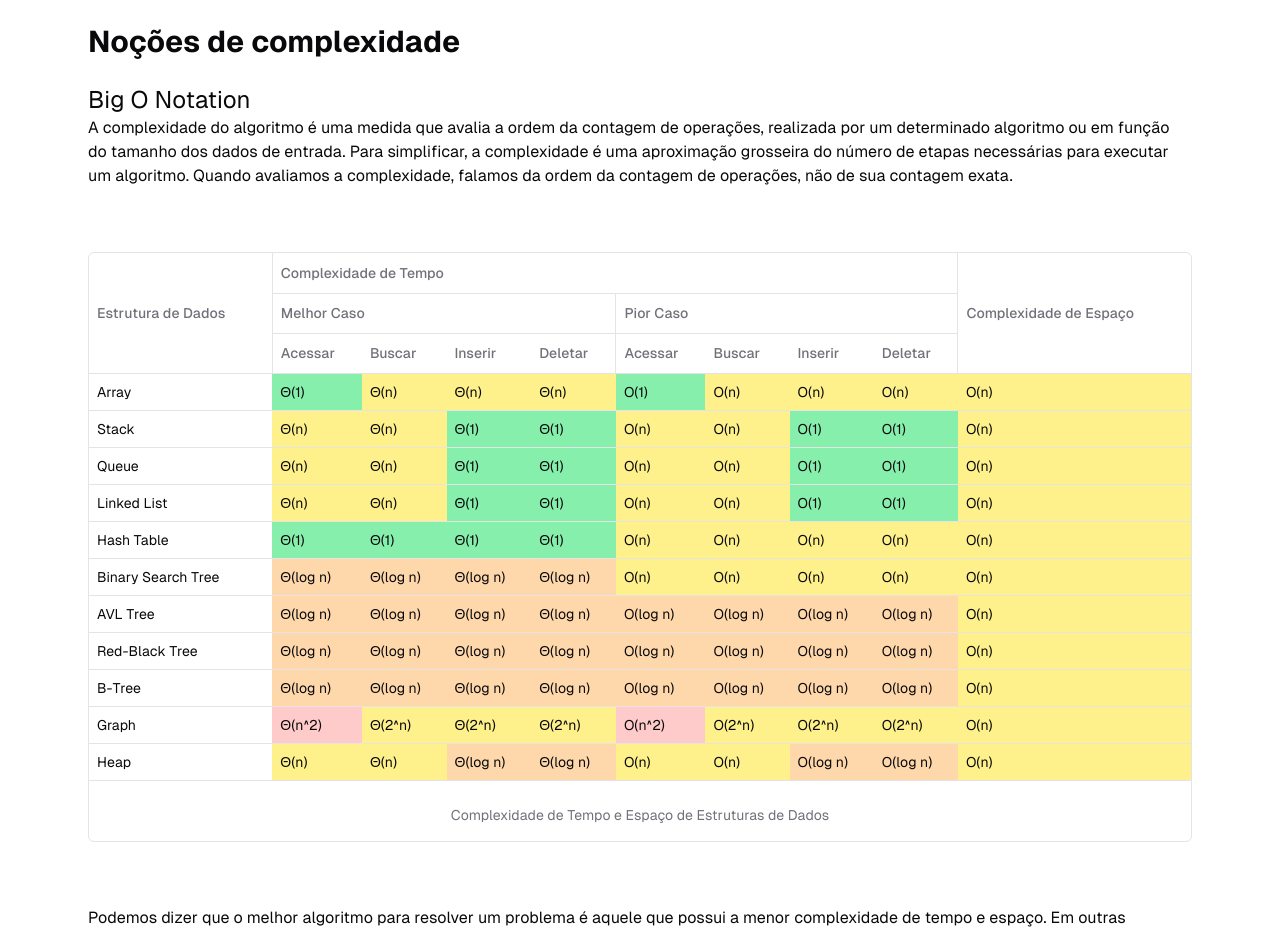
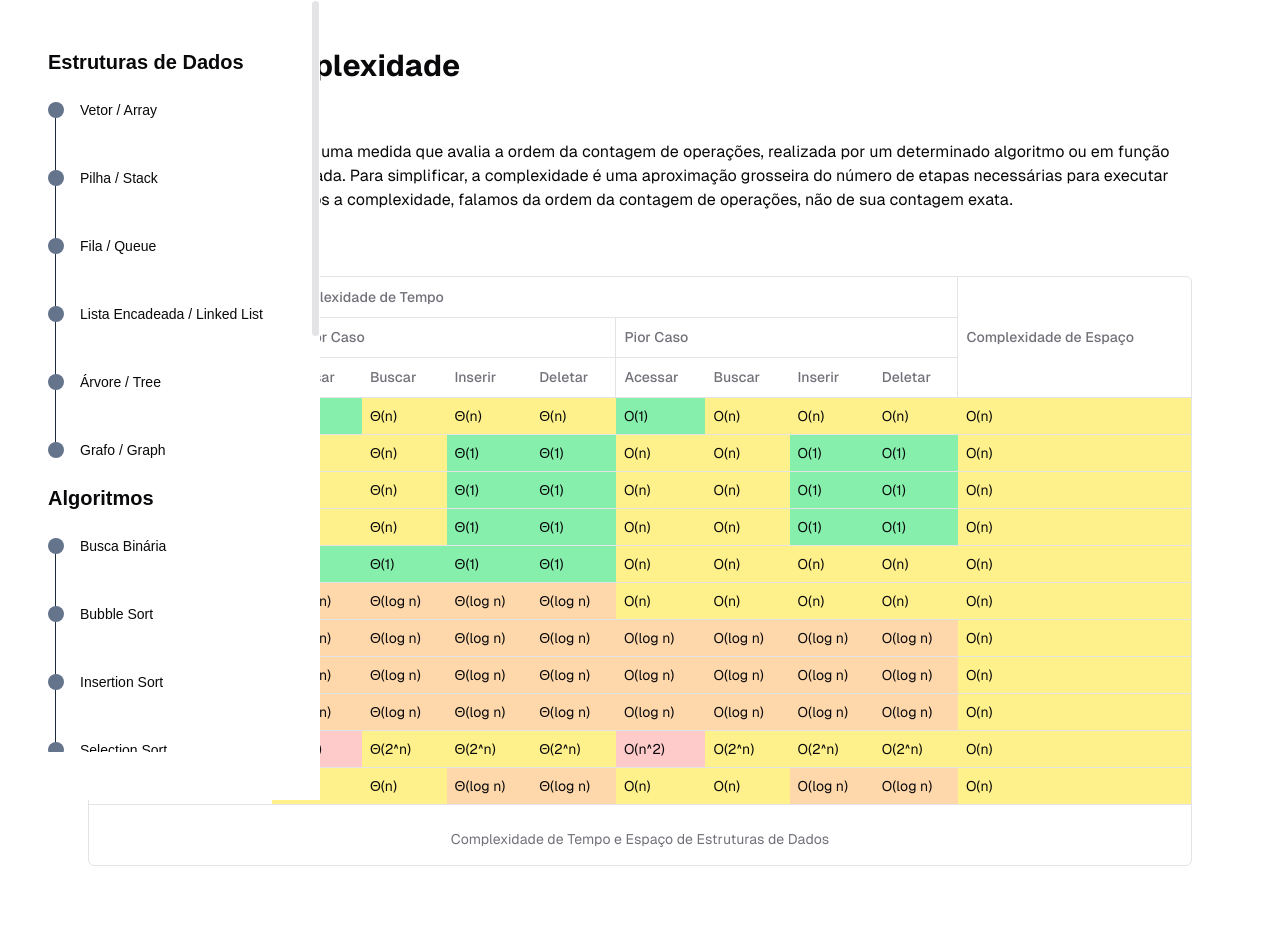
Before and after one commit to NiceColors/Algorithms, a Next.js app: page / in a window 1280 px wide. Shown: the top 933 px of the page. Built offline with nearby package versions, Linux system fonts and the light colour scheme.

Commit message:
feat: sidebar

```diff
--- a/app/layout.tsx
+++ b/app/layout.tsx
@@ -1,3 +1,4 @@
+import { Sidebar } from "@/components/ui/sidebar";
 import type { Metadata } from "next";
 import localFont from "next/font/local";
 import "./globals.css";
@@ -28,8 +29,9 @@ export default function RootLayout({
       <body
         className={`${geistSans.variable} ${geistMono.variable} antialiased`}
       >
-        <main className="max-w-7xl mx-auto py-6 px-2">
+        <main className="max-w-7xl mx-auto py-12 px-2">
           {children}
+          <Sidebar />
         </main>
       </body>
     </html>
--- /dev/null
+++ b/components/ui/sidebar.tsx
@@ -0,0 +1,216 @@
+import { ScrollArea } from "./scroll-area"
+
+
+interface ISidebarItemProps {
+    title: string
+    href: string
+    active: boolean
+    color?: string
+    items: ISidebarItemProps[] | []
+}
+
+interface ISidebarProps {
+    sections?: {
+        id: string
+        title: string
+        color?: string
+        items: ISidebarItemProps[] | []
+    }[]
+}
+
+
+export const Sidebar = ({ sections }: ISidebarProps) => {
+
+
+    const pseudo_sections = [
+        {
+            id: '1',
+            title: 'Estruturas de Dados',
+            items: [
+                {
+                    title: 'Vetor / Array',
+                    href: '#array',
+                    active: false,
+                    items: []
+                },
+                {
+                    title: 'Pilha / Stack',
+                    href: '#stack',
+                    active: false,
+                    items: []
+                },
+                {
+                    title: 'Fila / Queue',
+                    href: '#queue',
+                    active: false,
+                    items: []
+                },
+                {
+                    title: 'Lista Encadeada / Linked List',
+                    href: '#linked-list',
+                    active: false,
+                    items: []
+                },
+                {
+                    title: 'Árvore / Tree',
+                    href: '#tree',
+                    active: false,
+                    items: []
+                },
+                {
+                    title: 'Grafo / Graph',
+                    href: '#graph',
+                    active: false,
+                    items: []
+                }
+            ]
+        },
+        {
+            id: '2',
+            title: 'Algoritmos',
+            items: [
+                {
+                    title: 'Busca Binária',
+                    href: '#binary-search',
+                    active: false,
+                    items: []
+                },
+                {
+                    title: 'Bubble Sort',
+                    href: '#bubble-sort',
+                    active: false,
+                    items: []
+                },
+                {
+                    title: 'Insertion Sort',
+                    href: '#insertion-sort',
+                    active: false,
+                    items: []
+                },
+                {
+                    title: 'Selection Sort',
+                    href: '#selection-sort',
+                    active: false,
+                    items: []
+                },
+                {
+                    title: 'Merge Sort',
+                    href: '#merge-sort',
+                    active: false,
+                    items: []
+                },
+                {
+                    title: 'Quick Sort',
+                    href: '#quick-sort',
+                    active: false,
+                    items: []
+                },
+                {
+                    title: 'Counting Sort',
+                    href: '#counting-sort',
+                    active: false,
+                    items: []
+                },
+                {
+                    title: 'Radix Sort',
+                    href: '#radix-sort',
+                    active: false,
+                    items: []
+                },
+                {
+                    title: 'Heap Sort',
+                    href: '#heap-sort',
+                    active: false,
+                    items: []
+                }
+            ]
+        },
+        {
+            id: '3',
+            title: 'Estruturas de Dados Avançadas',
+            items: [
+                {
+                    title: 'Trie',
+                    href: '#trie',
+                    active: false,
+                    items: []
+                },
+                {
+                    title: 'Segment Tree',
+                    href: '#segment-tree',
+                    active: false,
+                    items: []
+                },
+                {
+                    title: 'Fenwick Tree',
+                    href: '#fenwick-tree',
+                    active: false,
+                    items: []
+                },
+                {
+                    title: 'Disjoint Set',
+                    href: '#disjoint-set',
+                    active: false,
+                    items: []
+                },
+                {
+                    title: 'Binary Indexed Tree',
+                    href: '#binary-indexed-tree',
+                    active: false,
+                    items: []
+                },
+                {
+                    title: 'Suffix Array',
+                    href: '#suffix-array',
+                    active: false,
+                    items: []
+                },
+                {
+                    title: 'Suffix Tree',
+                    href: '#suffix-tree',
+                    active: false,
+                    items: []
+                },
+                {
+                    title: 'K-D Tree',
+                    href: '#k-d-tree',
+                    active: false,
+                    items: []
+                },
+            ]
+        },
+    ]
+
+    const itemStyle = 'before:content-[""] before:w-[1px] before:h-[calc(60px+100%)] before:bg-slate-800 before:rounded-full before:absolute before:left-[-25px] before:top-[2px]'
+
+
+    return (
+        <nav className="fixed top-0 left-0">
+            <ScrollArea className="hidden md:block bg-background fixed top-0 left-0 w-80 h-screen py-12" hidden={false}>
+                <div className="px-12">
+                    {pseudo_sections.map(section => (
+                        <div key={section.id} className="overflow-hidden">
+                            <h2 className="text-xl font-bold">{section.title}</h2>
+                            <ul className="space-y-12 ml-8 my-6">
+                                {section.items.map((item, index) => (
+                                    <li
+                                        key={item.href}
+                                        className="text-sm relative before:content-[''] before:z-20 before:w-4 before:h-4 before:bg-slate-500 before:rounded-full before:absolute before:left-[-32px] before:top-[2px]"
+                                    >
+                                        <div
+                                            className={index !== section.items.length - 1 ? itemStyle : ''}
+                                        >
+                                            <p>{item.title}</p>
+                                        </div>
+                                    </li>
+                                ))}
+                            </ul>
+                        </div>
+                    ))}
+                </div>
+            </ScrollArea>
+        </nav>
+    )
+
+
+}
```
